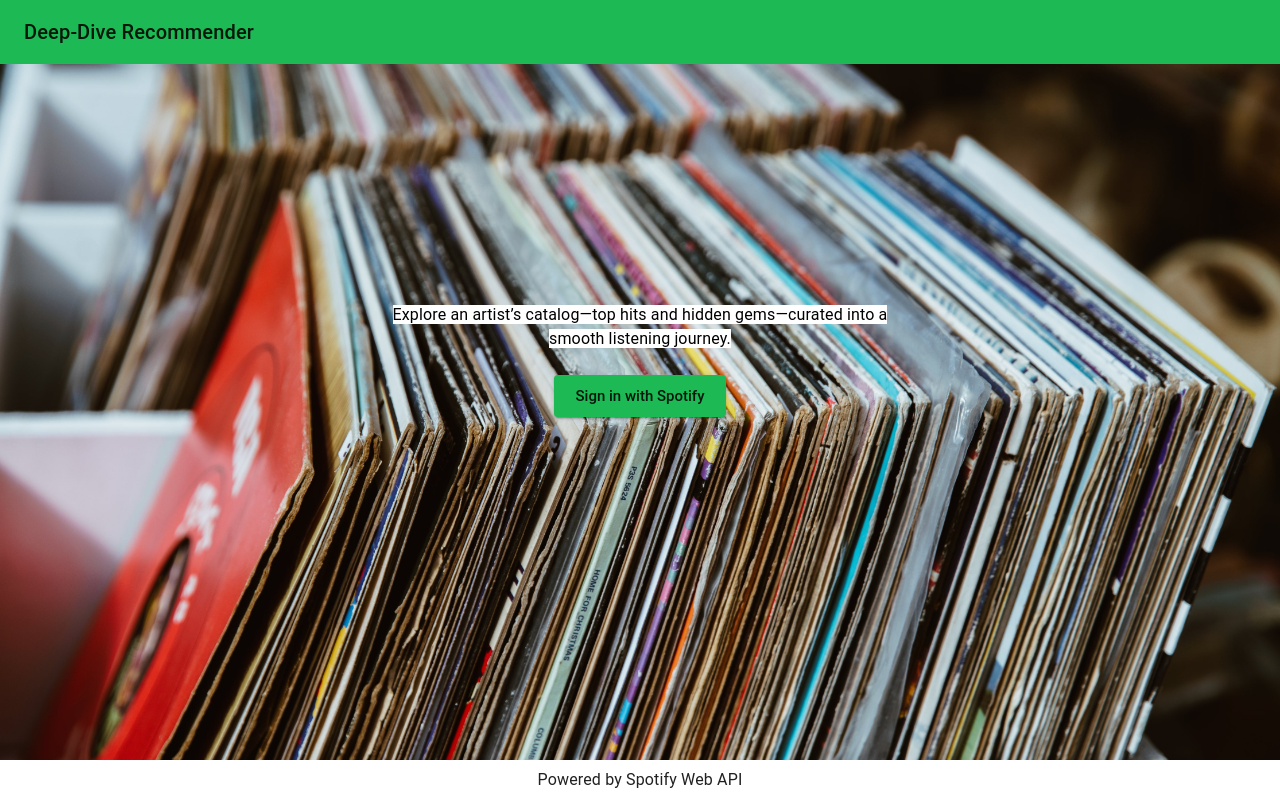
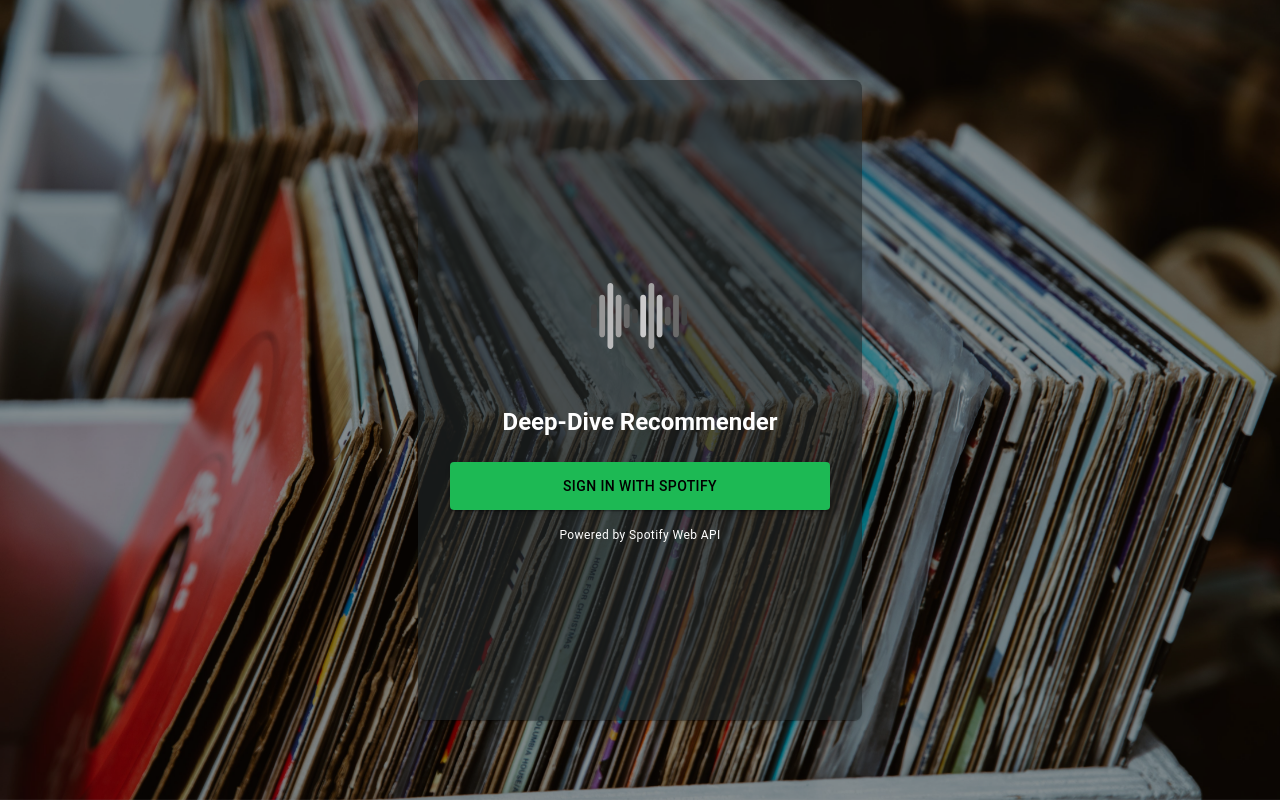
Before and after one commit to Mivezvictory/Deep-Dive-Recommender, a React (Vite) app in the folder client/: page / in a window 1280 px wide. Built offline with nearby package versions, Linux system fonts and the light colour scheme; no server answers; some icons are missing.

Commit message:
Updates to Login page 1. changed login page to only have background image and login card 2. Moved Appbar and footer to only post login page

```diff
--- a/client/src/App.tsx
+++ b/client/src/App.tsx
@@ -1,7 +1,9 @@
-import AppLayout from './components/AppLayout';
+//import AppLayout from './components/AppLayout';
 import { useRoutesElement } from './app/routes';
 
 export function App() {
   const element = useRoutesElement();
-  return <AppLayout>{element}</AppLayout>;
+  //if(element == )
+  console.log(element.type)
+  return element;
 }
--- a/client/src/app/routes.tsx
+++ b/client/src/app/routes.tsx
@@ -1,9 +1,9 @@
 import { useAuth } from '../providers/AuthProvider';
-import LoginPageAlt from '../pages/LoginPageAlt';
-//import { LoginPage } from '../pages/LoginPage';
+import { LoginPage } from '../pages/LoginPage';
 import ExplorePage from '../pages/ExplorePage';
+import AppLayout from '../components/AppLayout';
 
 export function useRoutesElement() {
   const { isAuthed } = useAuth();
-  return isAuthed ? <ExplorePage /> : <LoginPageAlt />;
+  return isAuthed ? <AppLayout><ExplorePage /></AppLayout> : <LoginPage />;
 }
--- a/client/src/pages/LoginPage.tsx
+++ b/client/src/pages/LoginPage.tsx
@@ -1,10 +1,10 @@
 import { Box, Container, Button, Typography, CssBaseline } from '@mui/material';
+import { useAuth } from '../providers/AuthProvider';
 
 export function LoginPage() {
   //const apiBase = import.meta.env.VITE_API_BASE_URL;
-  const handleLogin = () => {
-    //window.location.href = `${apiBase}/spotify-auth`;
-  };
+  const { login } = useAuth();
+
 
   return (
     <Box
@@ -63,11 +63,13 @@ export function LoginPage() {
           alt="Deep-Dive Logo"
           sx={{ width: { xs: 80, sm: 128 }, mb: 3 }}
         />
-        <Typography variant="h3" fontWeight={700}>Deep-Dive Recommender</Typography>nder
+       <Typography component="h1" variant="h5" sx={{ mb: 2, fontWeight: 'bold' }}>
+          Deep-Dive Recommender
+        </Typography>
         <Button
           fullWidth
           variant="contained"
-          onClick={handleLogin}
+          onClick={login}
           sx={{
             mt: 1,
             backgroundColor: '#1DB954',
--- a/client/src/stylings/theme.ts
+++ b/client/src/stylings/theme.ts
@@ -24,10 +24,7 @@ export const LOGIN_BACKGROUND = {
     flex: 1,
     p: 2,
     bgcolor: 'background.default' ,
-     backgroundImage: 'url(/images/bg-image.jpg)', // Path relative to public/
-    backgroundSize: 'cover',
-    backgroundRepeat: 'no-repeat',
-    backgroundPosition: 'center',
+
 }
 
 export const theme = createTheme({
```
